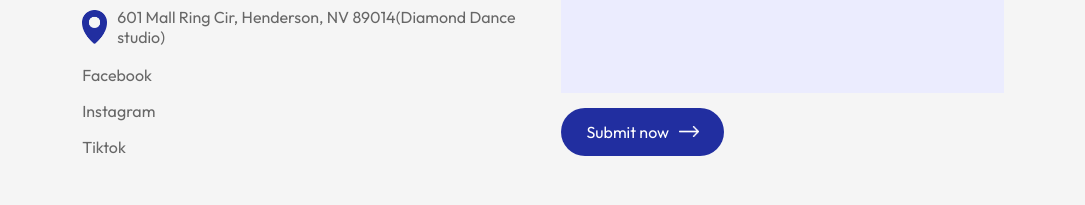
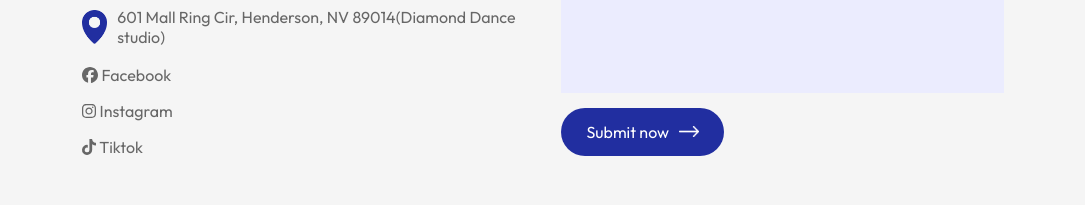
Before and after one commit to stevensonsaintlaurent/freedom-dance, a React (Vite) app: page / in a window 1280 px wide. Shown: the part 4462-4667 px from the top of the page, without its empty margins (97-1182 px from the left). Built offline with nearby package versions, Linux system fonts and the light colour scheme.

Commit message:
update icon

```diff
--- a/package.json
+++ b/package.json
@@ -10,6 +10,9 @@
     "preview": "vite preview"
   },
   "dependencies": {
+    "@fortawesome/free-brands-svg-icons": "^6.6.0",
+    "@fortawesome/free-solid-svg-icons": "^6.6.0",
+    "@fortawesome/react-fontawesome": "^0.2.2",
     "react": "^18.3.1",
     "react-dom": "^18.3.1",
     "react-icons": "^5.3.0",
--- a/src/components/Navbar/Contact/Contact.jsx
+++ b/src/components/Navbar/Contact/Contact.jsx
@@ -5,6 +5,10 @@ import mail_icon from "../../../assets/mail-icon.png";
 import location_icon from "../../../assets/location-icon.png";
 import phone_icon from "../../../assets/phone-icon.png";
 import white_arrow from "../../../assets/white-arrow.png";
+import { FontAwesomeIcon } from "@fortawesome/react-fontawesome";
+import {faFacebook} from '@fortawesome/free-brands-svg-icons'
+import {faInstagram} from '@fortawesome/free-brands-svg-icons'
+import {faTiktok} from '@fortawesome/free-brands-svg-icons'
 
 const Contact = () => {
   const [result, setResult] = React.useState("");
@@ -59,19 +63,19 @@ const Contact = () => {
             89014(Diamond Dance studio)
           </li>
           <li>
-            {/* <FontAwesomeIcon icon="fa-brands fa-facebook" /> */}
+
             <a href="https://www.facebook.com/profile.php?id=100095031592137&mibextid=LQQJ4d">
-              Facebook
+            <FontAwesomeIcon icon={faFacebook}/> Facebook
             </a>
           </li>
           <li>
             <a href="https://www.instagram.com/freedom_dance_las_vegas?igsh=cXZmbm12dmM4MGQ0">
-              Instagram
+            <FontAwesomeIcon icon={faInstagram}/> Instagram
             </a>
           </li>
           <li>
             <a href="https://www.tiktok.com/@fd.las_vegas?_t=8qEDieUuXCJ&_r=1">
-              Tiktok
+            <FontAwesomeIcon icon={faTiktok}/> Tiktok
             </a>
           </li>
         </ul>
```
Also changed, not shown: 1 other file (tests, documents, lock files or other folders).
